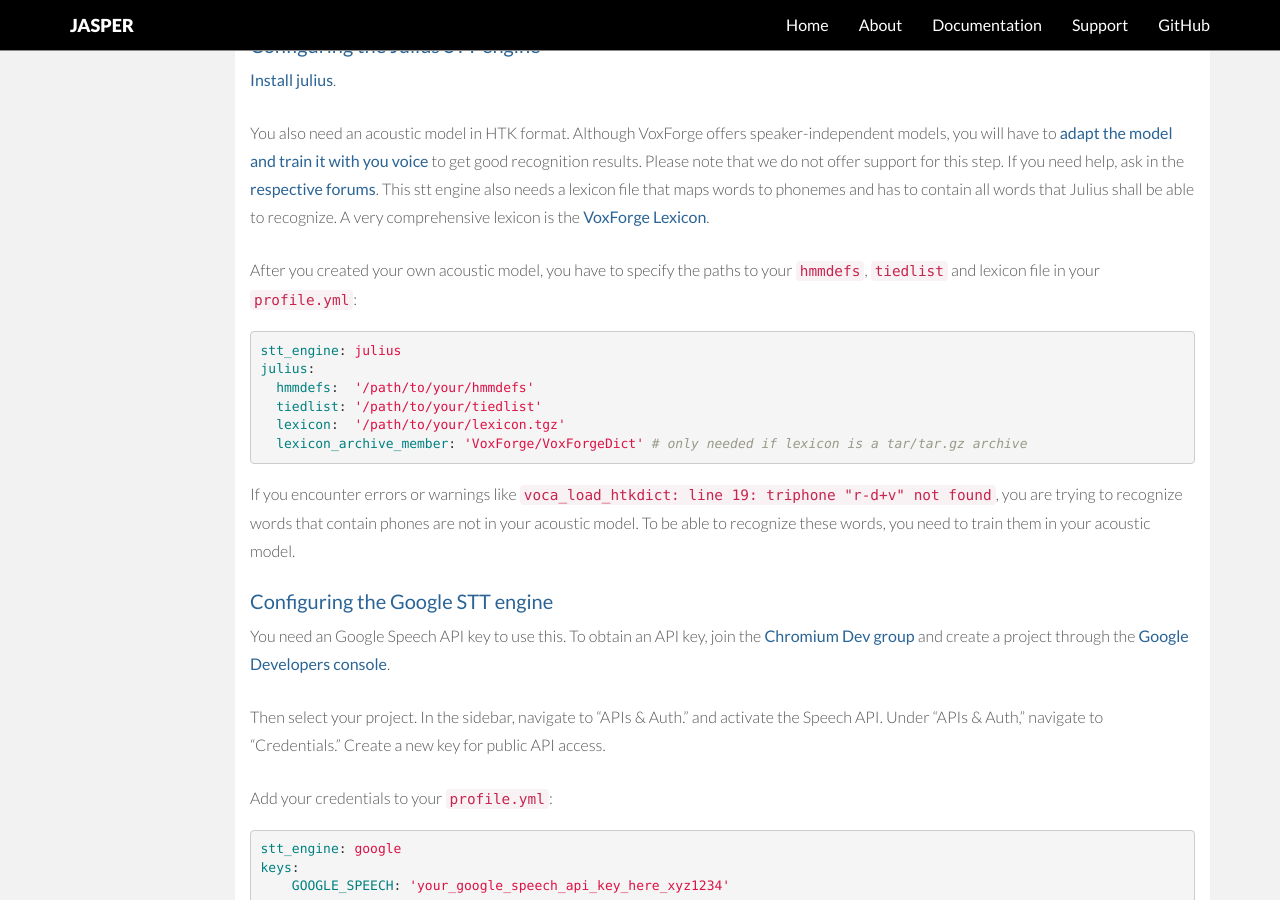
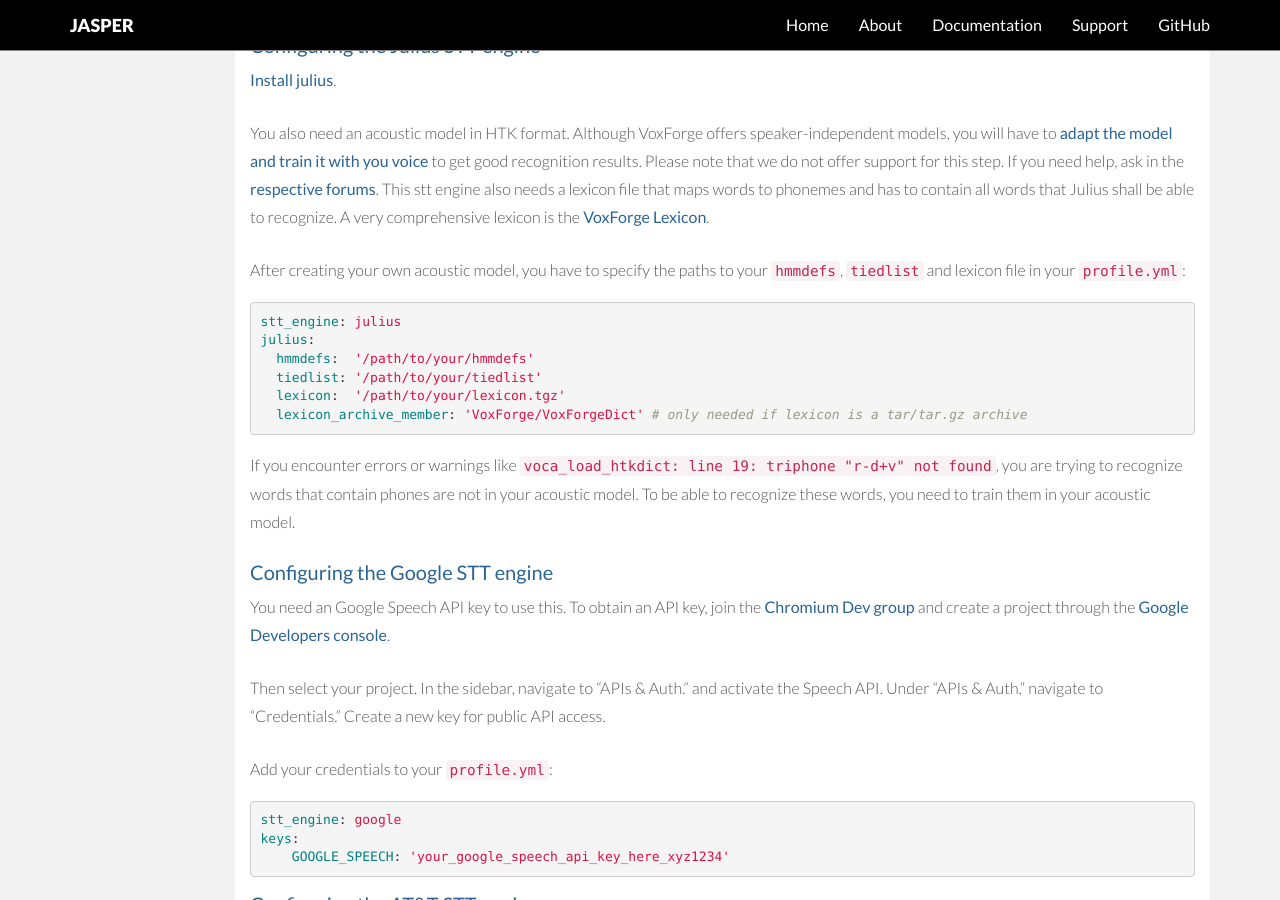
Before and after one commit to jasperproject/jasperproject.github.io, a Jekyll site: the page built from documentation/configuration/index.md, in a window 1280 px wide and 900 px high, scrolled down 1416 px. Built offline with Jekyll 4.4.1, drawn with Linux system fonts in a browser that asks for light colours; nearby versions of some CDN libraries.

Commit message:
Nit fix in Julius STT docs

```diff
--- a/documentation/configuration/index.md
+++ b/documentation/configuration/index.md
@@ -51,7 +51,7 @@ pocketsphinx:
 
 You also need an acoustic model in HTK format. Although VoxForge offers speaker-independent models, you will have to [adapt the model and train it with you voice](http://www.voxforge.org/home/dev/acousticmodels/linux/adapt/htkjulius) to get good recognition results. Please note that we do not offer support for this step. If you need help, ask in the [respective forums](http://www.voxforge.org/home/forums). This stt engine also needs a lexicon file that maps words to phonemes and has to contain all words that Julius shall be able to recognize. A very comprehensive lexicon is the [VoxForge Lexicon](http://www.repository.voxforge1.org/downloads/SpeechCorpus/Trunk/Lexicon/VoxForge.tgz).
 
-After you created your own acoustic model, you have to specify the paths to your `hmmdefs`, `tiedlist` and lexicon file in your `profile.yml`:
+After creating your own acoustic model, you have to specify the paths to your `hmmdefs`, `tiedlist` and lexicon file in your `profile.yml`:
 
 {% highlight yaml %}
 stt_engine: julius
```
